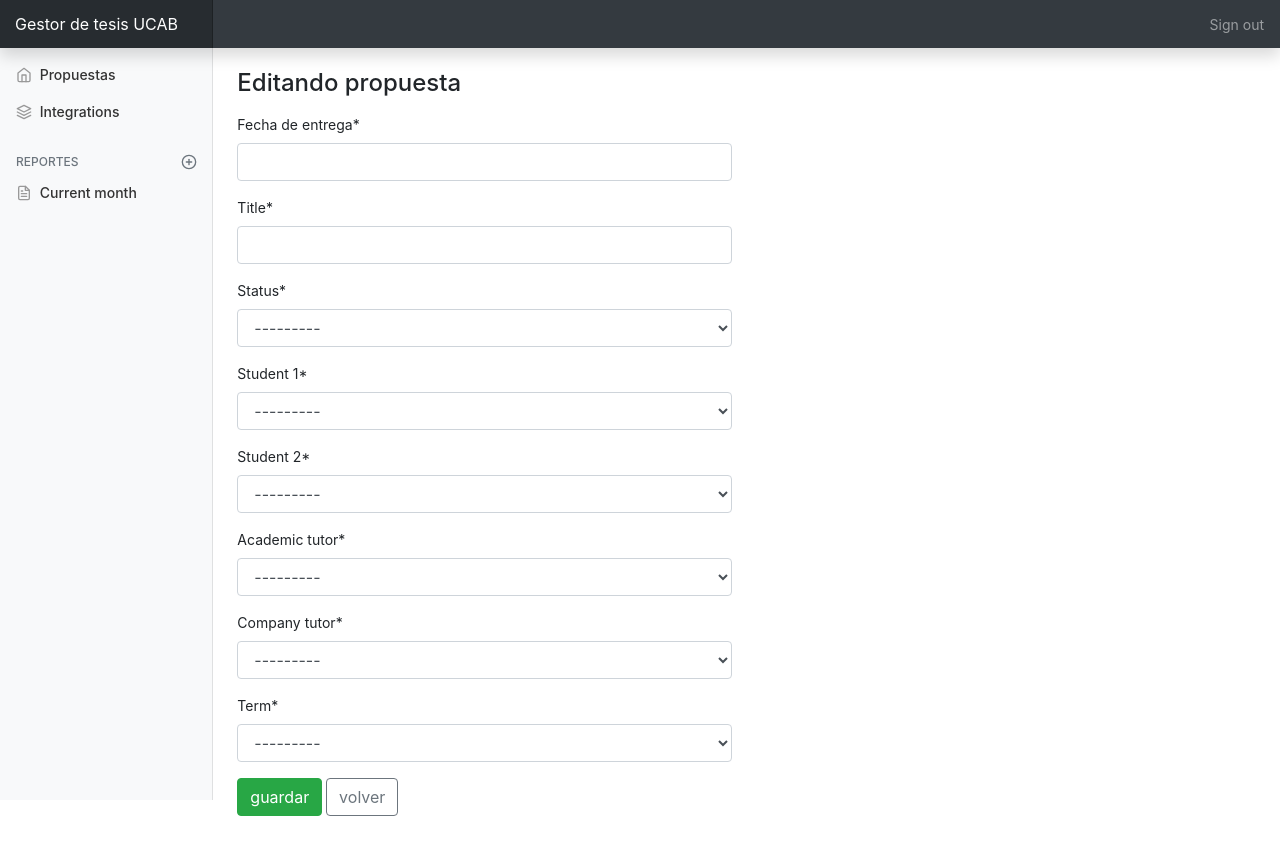
After one commit to cesarbonadio/gestor-TG, a Django app: template managerApp/templates/managerApp/proposal/update.html in a window 1280 px wide. The commit adds this page. Run offline with Django 3.2, Linux system fonts and the light colour scheme; the template is opened without the code that fills it: values that come from a table or form of the project are taken from there, others are empty; some libraries are stand-ins or nearby versions.

Commit message:
añadido actualizar propuestas

```diff
--- a/managerApp/forms/proposalForms.py
+++ b/managerApp/forms/proposalForms.py
@@ -4,7 +4,7 @@ from django.forms.utils import ValidationError
 from ..models import Proposal
 
 
-
+#ESTO NO ESTA HACIENDO NADA POR AHORA
 class CreateProposalForm(forms.ModelForm):
 
     class Meta:
--- a/managerApp/templates/managerApp/proposal/index.html
+++ b/managerApp/templates/managerApp/proposal/index.html
@@ -28,6 +28,7 @@
                         <th>Título</th>
                         <th>Estatus</th>
                         <th>Fecha de entrega</th>
+                        <th>Accciones</th>
                     </tr>
                 </thead>
                 <tbody>
@@ -36,6 +37,7 @@
                 <td><a href="{% url 'proposals:proposals_details' p.id %}">{{ p.title }}</a></td>
                 <td>{{p.status}}</td>
                 <td>{{p.delivery_date}}</td>
+                <td><a href="{% url 'proposals:proposals_update' p.id %}">Actualizar</a></td>
             </tr>
         {% endfor %}
                 </tbody>
--- /dev/null
+++ b/managerApp/templates/managerApp/proposal/update.html
@@ -0,0 +1,23 @@
+{% extends 'base.html' %}
+
+{% load crispy_forms_tags %}
+
+{% block content %}
+  <br>
+  <h4 class="mb-3">Editando propuesta</h4>
+  <div class="row">
+    <div class="col-md-6 col-sm-8 col-12">
+      <form method="post" novalidate>
+        {% csrf_token %}
+        {{ form|crispy }}
+        <div style="margin-bottom: 50px;">
+            <button type="submit" class="btn btn-success">guardar</button>
+            <a href="{% url 'proposals:proposals_list' %}" class="btn btn-outline-secondary" role="button">
+                volver
+            </a>
+        </div>
+        </form>
+      </form>
+    </div>
+  </div>
+{% endblock %}
--- a/managerApp/urls.py
+++ b/managerApp/urls.py
@@ -12,7 +12,8 @@ urlpatterns = [
     path('proposals/', include(([
         path('', proposal.IndexView.as_view(), name='proposals_list'),
         path('<int:pk>/', proposal.DetailView.as_view(), name='proposals_details'),
-        path('create/', proposal.CreateProposalView.as_view(), name='proposals_create')
+        path('create/', proposal.CreateProposalView.as_view(), name='proposals_create'),
+        path('<int:pk>/update/', proposal.UpdateProposalView.as_view(), name='proposals_update')
     ], 'managerApp'), namespace='proposals')),
 
     # ex: /polls/
```
Also changed, not shown: managerApp/views/proposal.py (+12 -0 lines).
